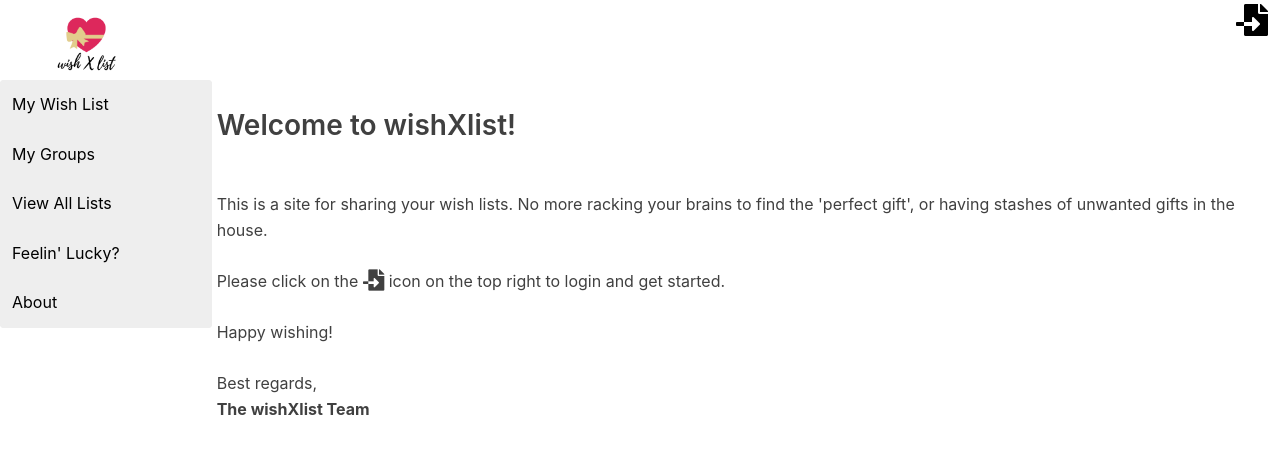
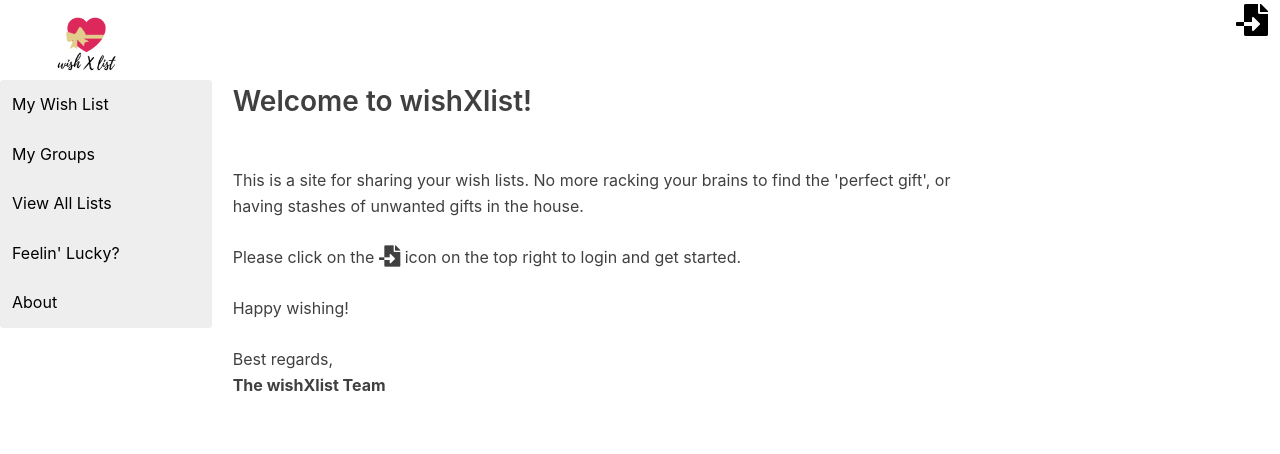
Before and after one commit to jkfliu/wishXlist, a Vue app in the folder client/: page / in a window 1280 px wide. Shown: the top 454 px of the page. Built offline with nearby package versions, Linux system fonts and the light colour scheme; no server answers.

Commit message:
Normalise left-margin across all content pages
Co-Authored-By: Claude Sonnet 4.6 <noreply@anthropic.com>

```diff
--- a/client/src/components/Content/AboutWishxlist.vue
+++ b/client/src/components/Content/AboutWishxlist.vue
@@ -1,5 +1,5 @@
 <template>
-  <div>
+  <div class="small-container">
     <h3>About wishXlist</h3>
     <br>You're currently viewing wishXlist <i>beta</i> version (not for general release).
     <br>Best experienced on Google Chrome browsers.
@@ -19,3 +19,13 @@
     name: 'about-wishxlist'
   }
 </script>
+
+<style scoped>
+  .small-container {
+    margin-left: 0;
+  }
+
+  h3 {
+    margin-top: 0;
+  }
+</style>
--- a/client/src/components/Content/ShareTheMeal.vue
+++ b/client/src/components/Content/ShareTheMeal.vue
@@ -1,5 +1,5 @@
 <template>
-  <div>
+  <div class="small-container">
     <h3>Feeling Generous?</h3>
     <br>Donate to <u><a href="https://sharethemeal.org/en/" target="new">ShareTheMeal</a></u>,
         an initiative of the <b>United Nation's</b> World Food Programme to feed a child for 80&cent; a day,
@@ -15,3 +15,13 @@
     name: 'share-the-meal'
   }
 </script>
+
+<style scoped>
+  .small-container {
+    margin-left: 0;
+  }
+
+  h3 {
+    margin-top: 0;
+  }
+</style>
--- a/client/src/components/Content/WishxlistHome.vue
+++ b/client/src/components/Content/WishxlistHome.vue
@@ -1,5 +1,5 @@
 <template>
-  <div>
+  <div class="small-container">
     <h3>Welcome to wishXlist!</h3>
     <br>This is a site for sharing your wish lists. No more racking your brains to find the 'perfect gift',
         or having stashes of unwanted gifts in the house.
@@ -18,3 +18,13 @@
     name: 'home'
   }
 </script>
+
+<style scoped>
+  .small-container {
+    margin-left: 0;
+  }
+
+  h3 {
+    margin-top: 0;
+  }
+</style>
```
